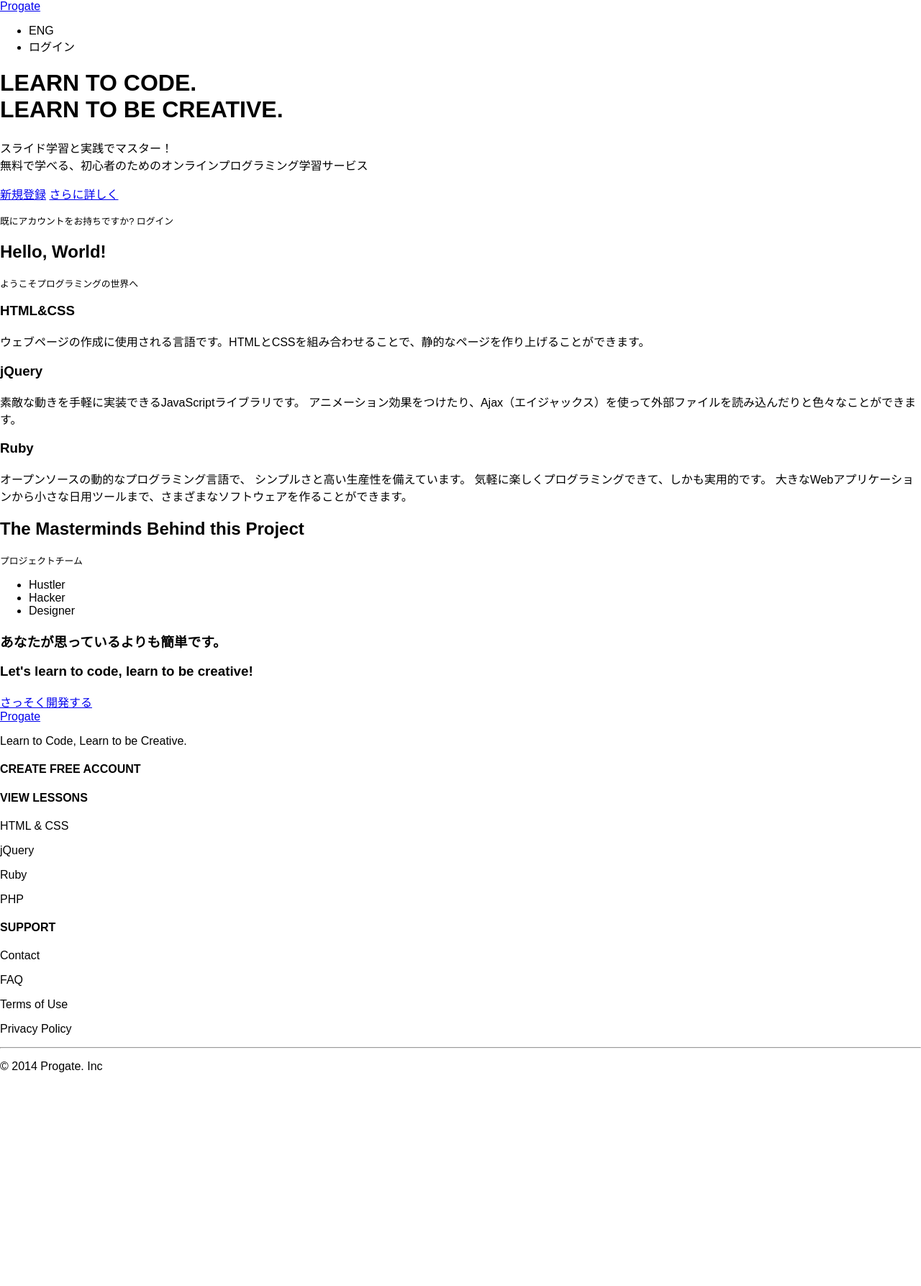
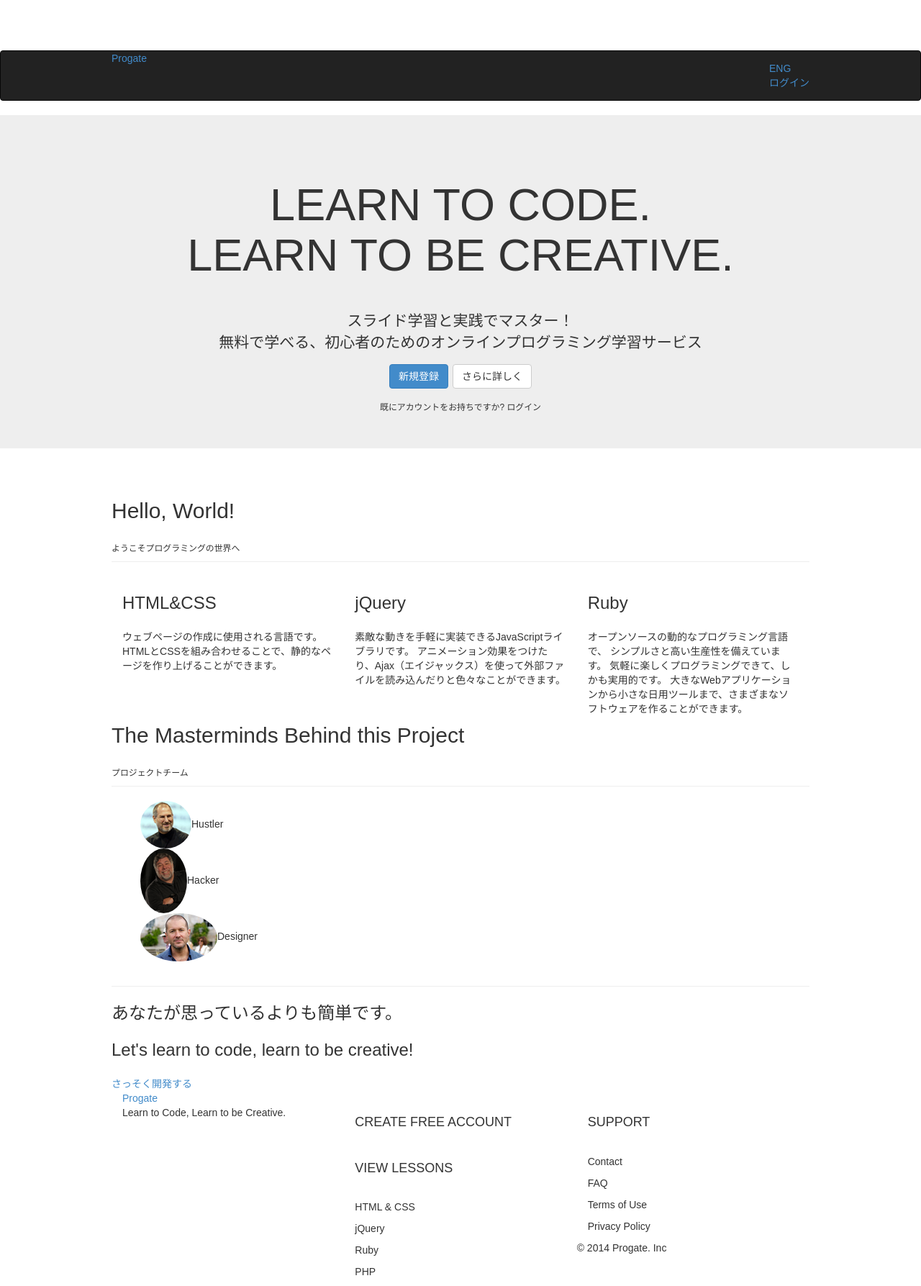
Before and after one commit to michiminstar/design_lesson, a Rails app: page /landing/index in a window 1280 px wide. Shown: the whole page at 72% size. Before the commit the page ends 1490 px from the top, so only its background shows below. Run offline with Rails 7, Linux system fonts and the light colour scheme; style sheets or scripts are compiled from the project's sources; some libraries are stand-ins or nearby versions.

Commit message:
Add thumb.jpg

```diff
--- a/lesson01_after/app/assets/stylesheets/application.css.scss
+++ b/lesson01_after/app/assets/stylesheets/application.css.scss
@@ -2,4 +2,4 @@
 
 @import "normalize.css";
 @import "landing.css";
-// @import "bootstrap";
+@import "bootstrap";
--- a/lesson01_after/app/assets/stylesheets/landing.css.scss
+++ b/lesson01_after/app/assets/stylesheets/landing.css.scss
@@ -0,0 +1,44 @@
+/* Layout
+================================ */
+
+body {
+	padding-top: 70px;
+	ul {
+		list-style-type: none;
+	}
+}
+.container {
+	max-width: 1000px;
+}
+
+/* Jumbotron
+================================ */
+
+.jumbotron {
+  text-align: center;
+  padding-bottom: 50px;
+}
+
+/* Glyphicons
+================================ */
+
+.glyphicon {
+	font-size: 3em;
+	display: block;
+	text-align: center;
+	color: rgba(58,135,173,1);
+}
+
+/* Logos & Icons
+================================ */
+.main-logo {
+	width: 40px;
+	height: 40px;
+	margin-top: 22px;
+	text-indent: 100%;
+	white-space: nowrap;
+	overflow: hidden;
+	background-image: image-url('logo_a.png');
+	background-repeat: no-repeat;
+	background-size: 100%;
+}
--- a/lesson01_after/app/views/landing/index.html.erb
+++ b/lesson01_after/app/views/landing/index.html.erb
@@ -1,63 +1,82 @@
 <!--Navbar -->
-<div>
-  <a class="logo" href="#">Progate</a>
-  <ul>
-    <li>ENG</li>
-    <li>ログイン</li>
+<div class="navbar navbar-inverse">
+  <div class="container">
+  <a class="logo pull-left" href="#">Progate</a>
+  <ul class="pull-right">
+    <li><a href="#">ENG</a></li>
+    <li><a href="#">ログイン</a></li>
   </ul>
+  </div>
 </div>
 <!-- End navbar -->
 
 <!-- Jumbotron -->
-<div>
+<div class="jumbotron">
+  <div class="container">
   <h1>LEARN TO CODE.<br>LEARN TO BE CREATIVE.</h1>
   <p>スライド学習と実践でマスター！<br>無料で学べる、初心者のためのオンラインプログラミング学習サービス</p>
   <p>
-    <a href="#">新規登録</a>
-    <a href="#">さらに詳しく</a>
+    <a class="btn btn-primary" href="#">新規登録</a>
+    <a class="btn btn-default" href="#">さらに詳しく</a>
   </p>
   <small>既にアカウントをお持ちですか? ログイン</small>
+  </div>
 </div><!-- End Jumbotron -->
 
 <!-- Main Content -->
+<div class="container">
+  <div class="row">
       <div>
-  <div>
+        <div class="page-header">
           <h2>Hello, World!</h2>
-  <small>ようこそプログラミングの世界へ</small>
+          <small class="subtitle">ようこそプログラミングの世界へ</small>
+        </div>
+      <div class="col-md-4">
         <h3>HTML&amp;CSS</h3>
         <p>
           ウェブページの作成に使用される言語です。HTMLとCSSを組み合わせることで、静的なページを作り上げることができます。
         </p>
+      </div>
+      <div class="col-md-4">
         <h3>jQuery</h3>
         <p>素敵な動きを手軽に実装できるJavaScriptライブラリです。 アニメーション効果をつけたり、Ajax（エイジャックス）を使って外部ファイルを読み込んだりと色々なことができます。</p>
+      </div>
+      <div class="col-md-4">
         <h3>Ruby</h3>
         <p>オープンソースの動的なプログラミング言語で、 シンプルさと高い生産性を備えています。 気軽に楽しくプログラミングできて、しかも実用的です。 大きなWebアプリケーションから小さな日用ツールまで、さまざまなソフトウェアを作ることができます。</p>
       </div>
+    </div>
 
       <div>
+        <div class="page-header">
           <h2>The Masterminds Behind this Project</h2>
-  <small>プロジェクトチーム</small>
+          <small class="subtitle">プロジェクトチーム</small>
+        </div>
       <ul>
-     <li>Hustler</li>
-     <li>Hacker</li>
-     <li>Designer</li>
+         <li><%= image_tag('jobs.png', :alt => 'Steve Jobs', :class => "img-circle") %>Hustler</li>
+         <li><%= image_tag('woz.png', :alt => 'Steve Wozniak', :class => "img-circle") %>Hacker</li>
+         <li><%= image_tag('ive.png', :alt => 'Jonny Ive', :class => "img-circle") %>Designer</li>
        </ul>
      </div>
     </div><!-- End Main Content -->
 
     <!-- Call to Action -->
+    <hr>
     <div>
       <h3>あなたが思っているよりも簡単です。</h3>
       <h3>Let's learn to code, learn to be creative!</h3>
       <a href="#">さっそく開発する</a>
     </div><!-- End Call to Action -->
-
+  </div>
     <!-- Footer -->
-<div>
+<div class="footer">
+  <div class="container">
+    <div class="row">
+      <div class="col-md-4">
         <a href="#">Progate</a>
         <p>Learn to Code, Learn to be Creative.</p>
-
-  <div>
+      </div>
+      <div class="col-md-4">
         <h4>CREATE FREE ACCOUNT</h3>
         <h4>VIEW LESSONS</h4>
         <p>HTML &amp; CSS</p>
@@ -65,8 +84,7 @@
         <p>Ruby</p>
         <p>PHP</p>
       </div>
-
-  <div>
+      <div class="col-md-4">
         <h4>SUPPORT</h4>
         <p>Contact</p>
         <p>FAQ</p>
@@ -76,4 +94,6 @@
       <hr>
       <p>&copy; 2014 Progate. Inc</p>
     </div>
+    </div>
   <!-- End Footer -->
+  </div>
```
Lines whose indentation alone changed are shown as unchanged.
